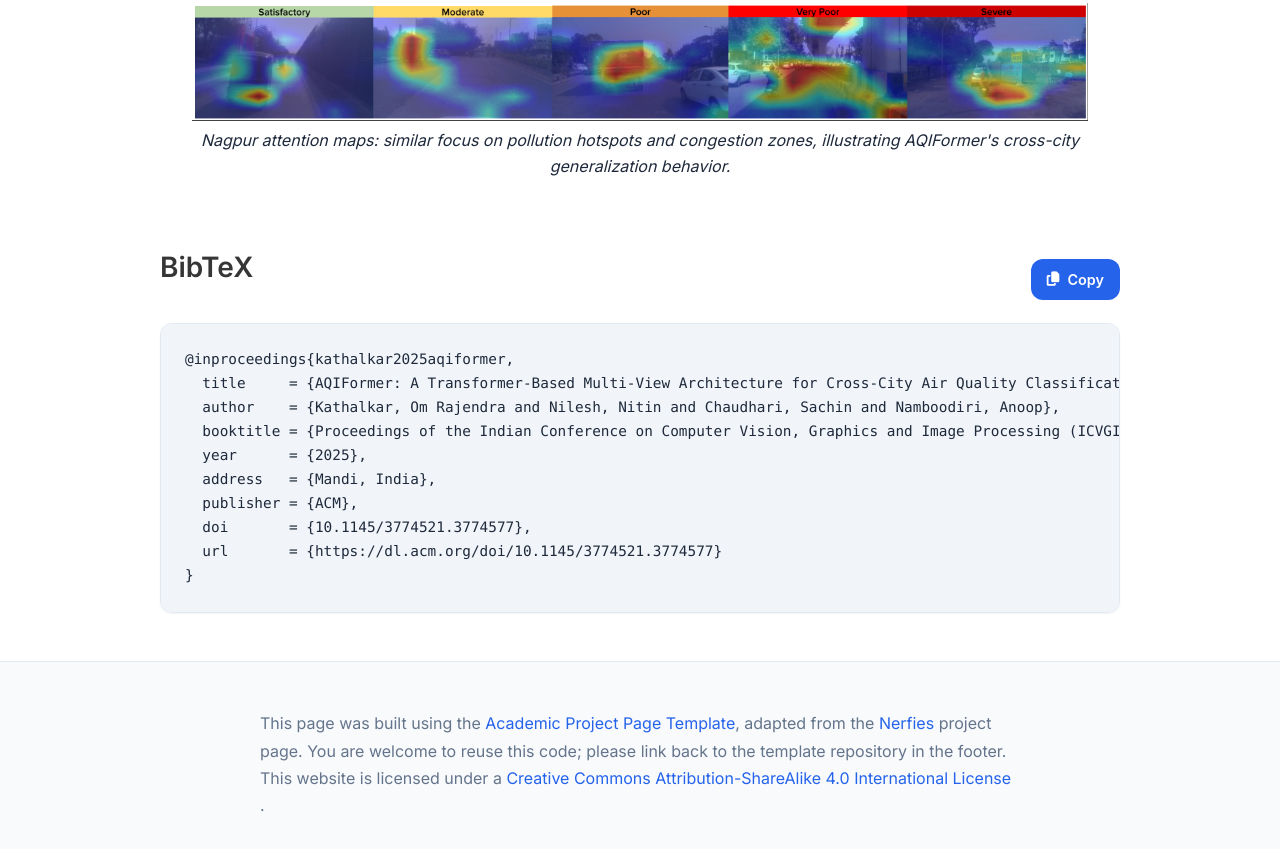
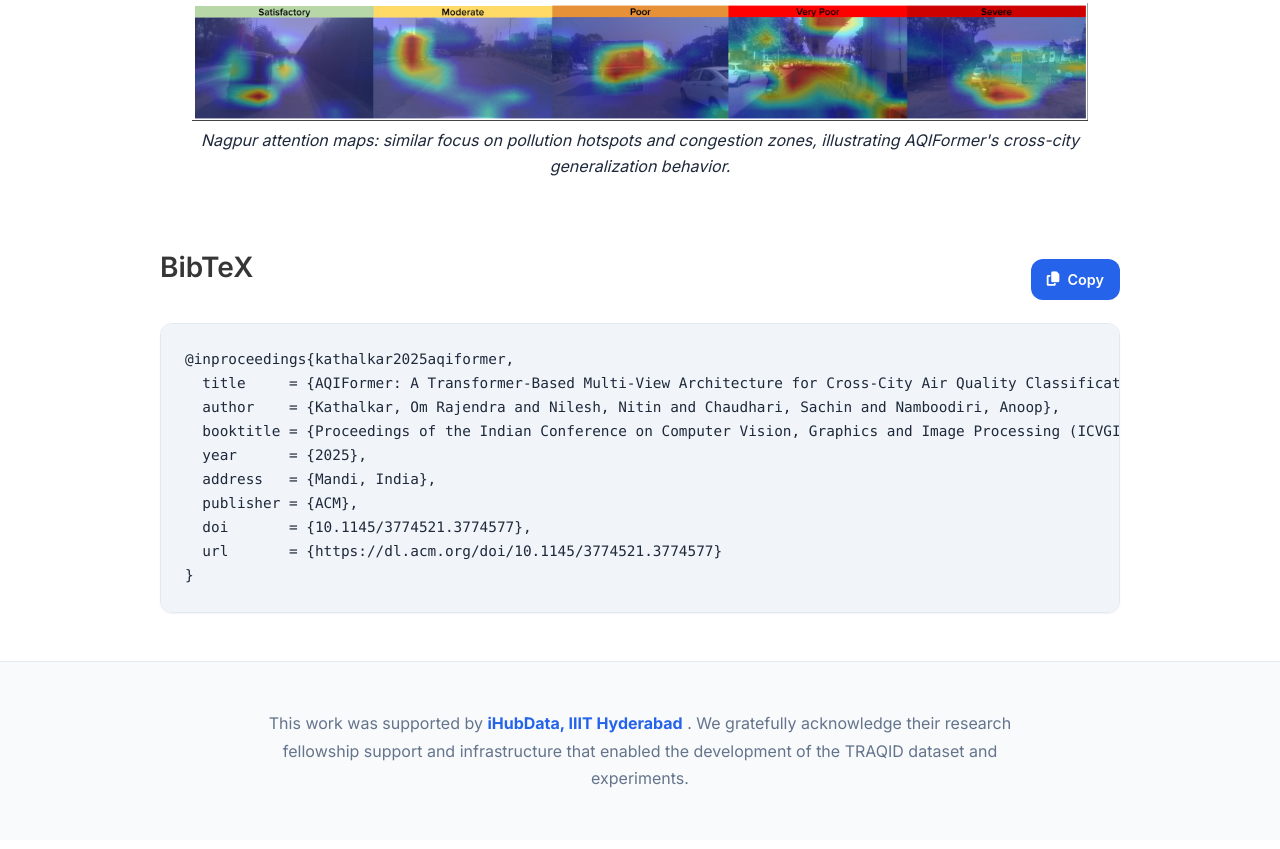
Before and after one commit to omkathalkar/aqiformer, a plain HTML site: page index.html in a window 1280 px wide. Shown: the part 2602-3451 px from the top of the page. Drawn offline with nearby package versions, Linux system fonts and the light colour scheme; some icons are missing.

Commit message:
Revise footer to include iHubData acknowledgment
Updated footer content to acknowledge support from iHubData.

```diff
--- a/index.html
+++ b/index.html
@@ -415,16 +415,14 @@
   <div class="container">
     <div class="columns is-centered">
       <div class="column is-8">
-          <div class="content">
+        <div class="content has-text-centered">
           <p>
-              This page was built using the
-              <a href="https://github.com/eliahuhorwitz/Academic-project-page-template" target="_blank">Academic Project Page Template</a>,
-              adapted from the <a href="https://nerfies.github.io" target="_blank">Nerfies</a> project page.
-              You are welcome to reuse this code; please link back to the template repository in the footer. <br>
-              This website is licensed under a
-              <a rel="license" href="http://creativecommons.org/licenses/by-sa/4.0/" target="_blank">
-                Creative Commons Attribution-ShareAlike 4.0 International License
-              </a>.
+
+            This work was supported by
+            <a href="https://ihub-data.iiit.ac.in/" target="_blank">
+              <strong>iHubData, IIIT Hyderabad</strong>
+            </a>. We gratefully acknowledge their research fellowship support and infrastructure
+            that enabled the development of the TRAQID dataset and experiments.
           </p>
         </div>
       </div>
```
Lines whose indentation alone changed are shown as unchanged.
